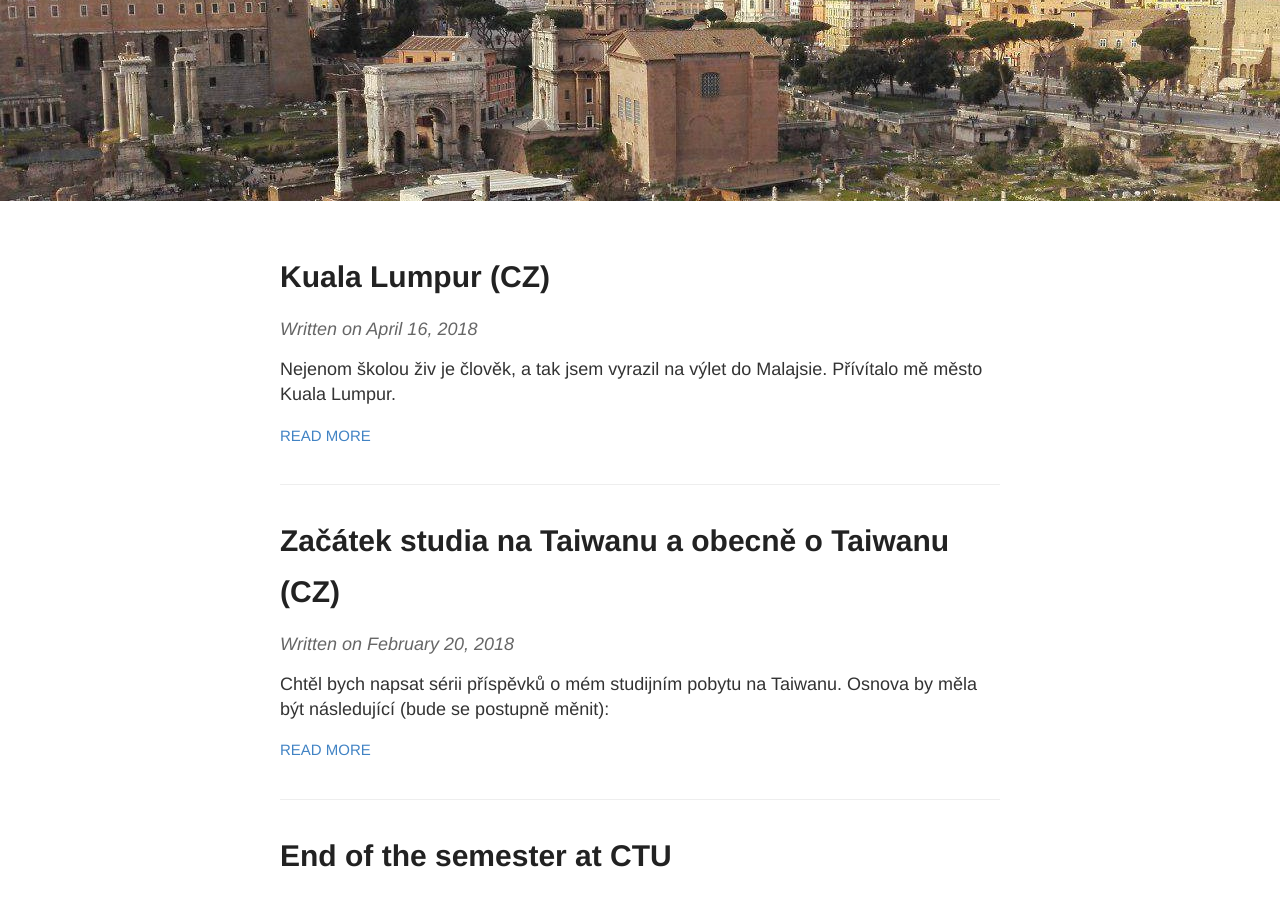
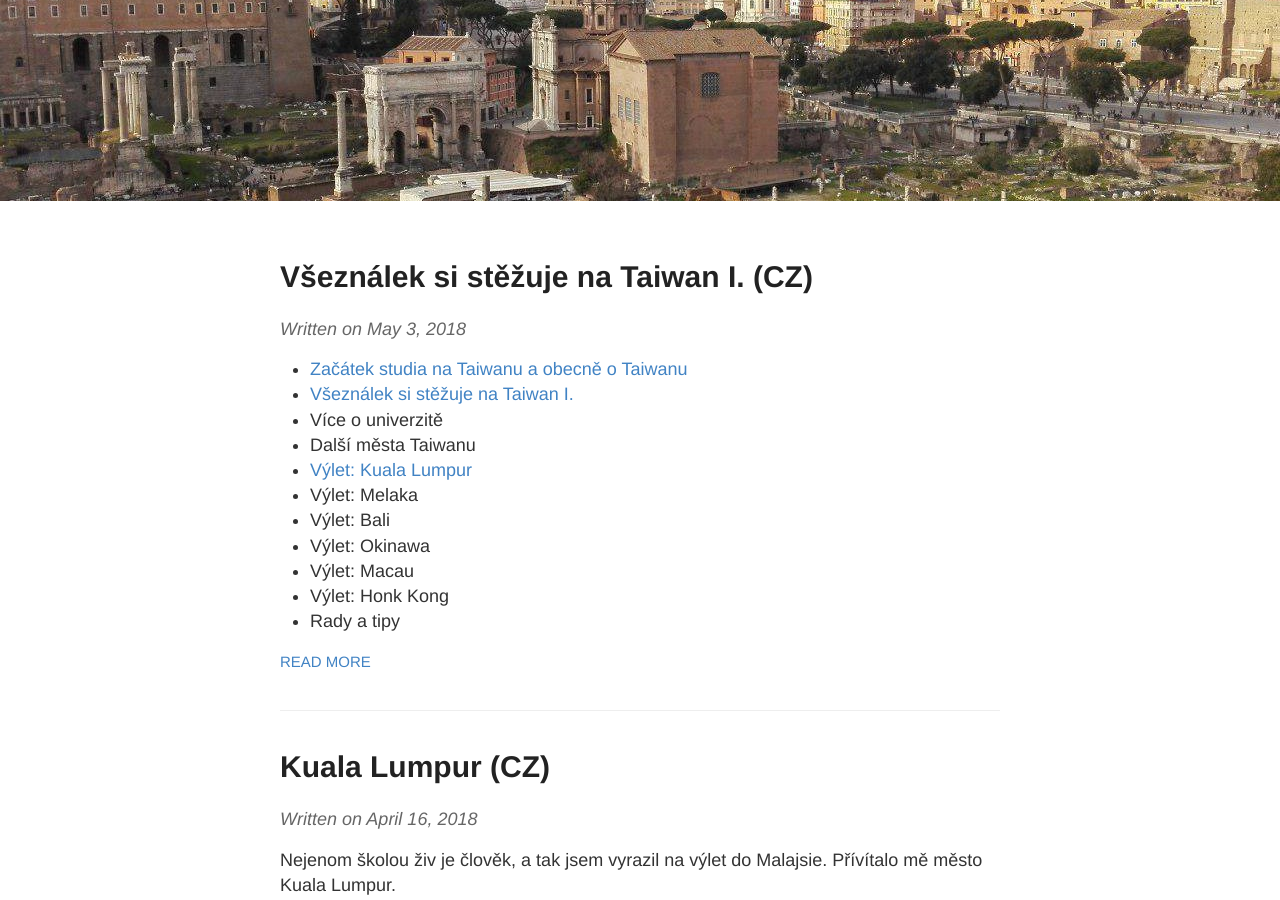
Before and after one commit to petrLorenc/petrLorenc.github.io, a Jekyll site: the page built from index.html, in a window 1280 px wide and 900 px high, scrolled down 199 px. Built offline with Jekyll 4.4.1, drawn with Linux system fonts in a browser that asks for light colours.

Commit message:
Quick facts about Taiwan

```diff
--- a/_includes/menu_taiwan.html
+++ b/_includes/menu_taiwan.html
@@ -1,11 +1,13 @@
 <ul>
     <li><a href = "/Begin-of-study-at-Taiwan">Začátek studia na Taiwanu a obecně o Taiwanu</a></li>
-    <li>Co se dá vidět v Taipei a blízkém okolí</li>
+    <li><a href = "/Rady-a-postrehy-z-Taiwanu">Všeználek si stěžuje na Taiwan I.</a></li>
     <li>Více o univerzitě</li>
     <li>Další města Taiwanu</li>
     <li><a href = "/Kuala-Lumpur">Výlet: Kuala Lumpur</a></li>
     <li>Výlet: Melaka</li>
     <li>Výlet: Bali</li>
     <li>Výlet: Okinawa</li>
+    <li>Výlet: Macau</li>
+    <li>Výlet: Honk Kong</li>
     <li>Rady a tipy</li>
 </ul>
--- /dev/null
+++ b/_posts/2018-5-3-Rady a postrehy z Taiwanu.md
@@ -0,0 +1,116 @@
+---
+layout: post
+title: Všeználek si stěžuje na Taiwan I. (CZ)
+comments: true
+---
+
+{% include menu_taiwan.html %}
+
+## Folow the rules (zvyk z Japonska)
+
+Škola je teď o zkouškovém období tak náročná, že tento příspěvěk během termínu jediné zkoušky, kterou mám. Ukázalo se totiž, že zkouška vzpočívá ve sledování nějakého dokumentu a že shrnutí/report musí napsat jenom ti, co nepřišli včas. I takových chudáků pár bylo. Ostatní zkoušky se z mně neznámého důvodu nekonají. Hlavní je ale důraz na pravidla (a čím stupidnější pravidlo, tím víc se musí dodržovat). Příkladem budiž žádost o přístup do kuchyně (ano, zde se musí písemně žádat o přístup do kuchyně, dostanou ho jenom cizinci a vůbec to není taková ta "evropská" kuchyň, nýbrž jedna mikrovlnka, jedna lednice a jeden toaster, který kdosi použil ke grilování masa, takže toaster už moc nepřipomíná). Tak tedy, když člověk pouze poslal email s žádostí o přístup, měl smůlu, protože je to proti pravidlům, která ale nebyla nikde anglicky zveřejněna. Jediný způsob bylo osobní podepsání dokumentů, o čemž jsem se dozvěděl den po termínu a tudíž mám "smolíka". To, že je možné do kuchyně vstupovat jenom v časech 8:00-9:00, 11:30-13:00 a 17:00-18:30 je na další kolo stěžování.
+
+
+
+<figure align="middle">
+  <img src="{{ site.baseurl }}/images/Taiwan_2/01.jpg" alt="Pokud nebudeš poslouchat, skončíš ve vězení (foceno na naší univerzitě)" title="Univerzita jako vězení" width="60%" height="60%" />
+  <figcaption>Pokud nebudeš poslouchat, skončíš ve vězení (foceno na naší univerzitě)</figcaption>
+</figure>
+
+
+
+<figure align="middle">
+  <img src="{{ site.baseurl }}/images/Taiwan_2/02.jpg" alt="Nalajnované fronty v metru" title="Nalajnované fronty v metru" width="60%" height="60%" />
+  <figcaption>Nalajnované fronty v metru</figcaption>
+</figure>
+
+
+
+## Dýcháme z plných plic
+
+Taipei jako město má tu výhodu, že leží uprostřed mnoha kopců a o pěkné výhledy tu není nouze. Nouze tu také bohužel není ani o smog, který je prostě všude. Z pěkného kochání se výhledem se tak rázem stává vědomostní hra: "Hádej, co je za mlhou". Ale abych jim nekřivdil, tohle si Taiwanci nezpůsobují tak úplně sami. Je veřejně známo, že většina smogu není z Taiwanu, ale z pevninské Číny. Ne, že by to moje plíce nějak poznaly a hned byly štastnější, že smog musel urazit 100 km přes moře, než je mohl zaplnit, ale pokud se mi zasteskne po Evropě, stačí se zhluboka nadechnout a hned mám v sobě plno částic spálených evropských odpadků, které se do Číny dováží.
+
+
+<figure align="middle">
+  <img src="{{ site.baseurl }}/images/Taiwan_2/05.jpg" alt="Smog a písek na Taipeí" title="Smog a písek na Taipeí" width="60%" height="60%" />
+  <figcaption>Smog a písek na Taipeí</figcaption>
+</figure>
+
+
+Když už jsme u těch odpadků, tak vám položím klíčovou otázku: Jak se vypořádat s problémem plných odpadkových košů na ulicích? Tuto otázku, která jistě trápí mnoho měst, vyřešil Taiwan velmi kulišácky – koše z ulic odstranil. Jak chytré, že? Dá přece rozum, že co tam není, nemůže být plné :D. Samozřejmně je tento model možný pouze v zemi, kde je odhození odpadku mimo koš proti pravidlům a kde je zárověn 99 % populace na dodržování pravidel přímo závislá (tj. tento model pro Prahu nedoporučuji). Bohužel to má často za následek, že si odpadky nosíte celý den v tašce, abyste si je mohli doma vyhodit. Jako slušně vychovaný, k přírodě ohleduplný kluk jsem byl také zvyklý svoje odpadky třídit – z toho mě Taiwan bohužel vyléčil. Po pracném třídění a skladování plastů/papírů/skla apod. v taškách na pokoji mi bylo řečeno, že tady se to dělá jinak a že tento plast neuznávají jako plast a tenhle papír je jiný papír, který by k ostatním papírům neseděl, a tedy jsem byl nucen všechno vysypat do jednoho koše... Poté jsem zkoušel několikrát zjistit, podle jakého klíče se tady třídí – bohužel neúspěšně :/. Takže ekolog budu asi jenom v Evropě.
+
+
+<figure align="middle">
+  <img src="{{ site.baseurl }}/images/Taiwan_2/04.jpg" alt="Tohle asi taky nebyl rozumný nápad - o půlnoci dvojnásob" title="Půlnoc na kolejích" width="60%" height="60%" />
+  <figcaption>Tohle asi taky nebyl rozumný nápad - o půlnoci dvojnásob</figcaption>
+</figure>
+
+
+## Jsem bílý =? mám výhody
+
+Tohle je velmi silné tvrzení, ale mám pocit, že pokud je klasický Evropan v Asii, kouká se na něj více s úctou, než když je Asiat v Evropě/USA. Ze zkušeností kamarádů zde je vidět, že se "bílému" člověku snaží více pomoci, více se na něj usmívají, někde si ho dokonce i fotí. Chvílemi je to pěkné (když vám třeba dají kytku :D, mimochodem to byla první květina, co jsem dostal od chlapa) a chvílemi otravné, protože se na vás zaměří a budou se vám snažit za každou cenu pomoci, i když nechcete (třeba při stopování vás iniciativně zavezou na autobusovou stanici, i když jim řikáte, že chcete vystoupit tady a stopovat dál).
+
+
+<figure align="middle">
+  <img src="{{ site.baseurl }}/images/Taiwan_2/06.jpg" alt="Každý chce být bílý" title="Každý chce být bílý" width="60%" height="60%" />
+  <figcaption>Každý chce být bílý</figcaption>
+</figure>
+
+
+## Kolej
+
+Kolej je vcelku v pohodě (když vynecháme "kuchyň", viz výše), ale jak to už na kolejích bývá, čistotu byste tu hledali jen stěží. Dokonce mám dojem, že ve stropě nám žije nějaké zvířátko. Občas vydává dost zajímavý zvuk. Zkoušel jsem zjišťovat, jakého to máme domacího mazlíčka, ale zatím nevím. Každopádně mu prozatím říkám Sam (je to krátké a dá se to použít pro obě pohlaví). Velkou výhodou je střecha, kde se dá odpočívat a nebo dokonce posilovat.
+
+
+<figure align="middle">
+  <img src="{{ site.baseurl }}/images/Taiwan_2/07.jpg" alt="Vodní fontána" title="Vodní fontána" width="60%" height="60%" />
+  <figcaption>Pro změnu docela chytrá mašina na vodu, teplá voda bez čekání</figcaption>
+</figure>
+
+
+## Je jich mnoho
+
+Protože Taiwan to má díky politické situaci težké, snaží se bojovat na průmyslovém trhu vším možným. Třeba nízkou nezaměstnaností. To do důsledku znamená, že většina starších lidí, kteří ještě nemohou jít do důchodu, ale nemají potřebné vzdělanání/zkušenosti musí dělat třeba držák cedule, ukazovat jestli je parkoviště prázdné (i když to samé dělá cedule, která visí nad nimi), ukazovat, že na semaforu je červená/zelená apod. Je to trošku smutné, že staří lidé musí celý den stát u silnice a dělat tuto rutinní práci, ale když je člověk pozoruje, tak to nevypadá, že by je to kdovíjak trápilo. Spíš mám pocit, že jsou rádi, že mohou dělat aspoň něco a "pomáhat" ostatním. Tato odevzdanost je až inspirativní. Ale skončit tak určitě nechci :D.
+
+
+<figure align="middle">
+  <img src="{{ site.baseurl }}/images/Taiwan_2/08.jpg" alt="Večerní ulice Taipeje" title="Večerní ulice Taipeje" width="60%" height="60%" />
+  <figcaption>Večerní ulice Taipeje</figcaption>
+</figure>
+
+
+
+<figure align="middle">
+  <img src="{{ site.baseurl }}/images/Taiwan_2/09.jpg" alt="nepostradatelný člověk" title="Nepostradatelný člověk" width="60%" height="60%" />
+  <figcaption>Aneb existují práce, kte je člověk nepostradatelný</figcaption>
+</figure>
+
+
+## Střípky
+
+ * Chrámů a blikající reklamy se člověk po chvíli přejí, stejně jako jídla, které je pro rozmlsaného fitness enthusiastu velkým zklamáním
+ * Dá se najíst za 20kč, pokud máte rádi knedlíčky
+ * Všichni hrají basketball a vůbec ne špatně
+ * Jízda na kole je velmi pohodlná a město je tomu dobře připůsobené (YouBike, UBike ...)
+ * Letenky jsou o dost dražší, než letenky po Evropě (nejlevnější kolem 3 000kč)
+ * Zelenina a ovoce jsou drahé kvůli omezenému dovozu a omezenému místu pro pěstování vlastních plodin
+
+
+<figure align="middle">
+  <img src="{{ site.baseurl }}/images/Taiwan_2/10.jpg" alt="Místní zábava" title="Místní zábava" width="60%" height="60%" />
+  <figcaption>Místní zábava</figcaption>
+</figure>
+
+
+
+<figure align="middle">
+  <img src="{{ site.baseurl }}/images/Taiwan_2/11.jpg" alt="Když se zábava stane závislost" title="Když se zábava stane závislost" width="60%" height="60%" />
+  <figcaption>Když se zábava stane závislost</figcaption>
+</figure>
+
+
+
+<figure align="middle">
+  <img src="{{ site.baseurl }}/images/Taiwan_2/03.jpg" alt="Bezpečnost nade vše, aneb zásuvka pod proudem - podobnou máme v koupelně"" title="Bezpečnost" width="60%" height="60%" />
+  <figcaption>Bezpečnost nade vše, aneb zásuvka pod proudem - podobnou máme v koupelně ...</figcaption>
+</figure>
```
Also changed, not shown: images/Taiwan_2/01.jpg (added), images/Taiwan_2/02.jpg (added), images/Taiwan_2/03.jpg (added), images/Taiwan_2/04.jpg (added), images/Taiwan_2/07.jpg (added), images/Taiwan_2/09.jpg (added), images/Taiwan_2/11.jpg (added), 4 other files.
